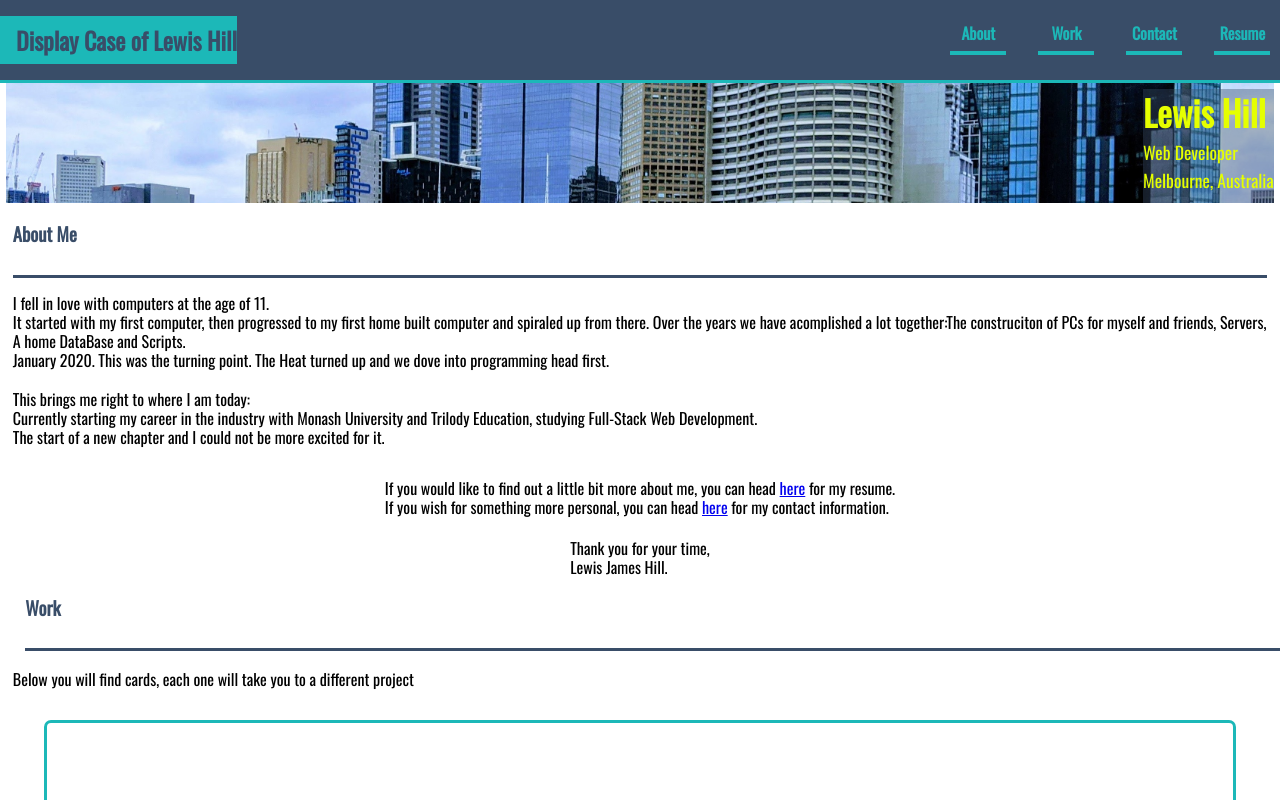
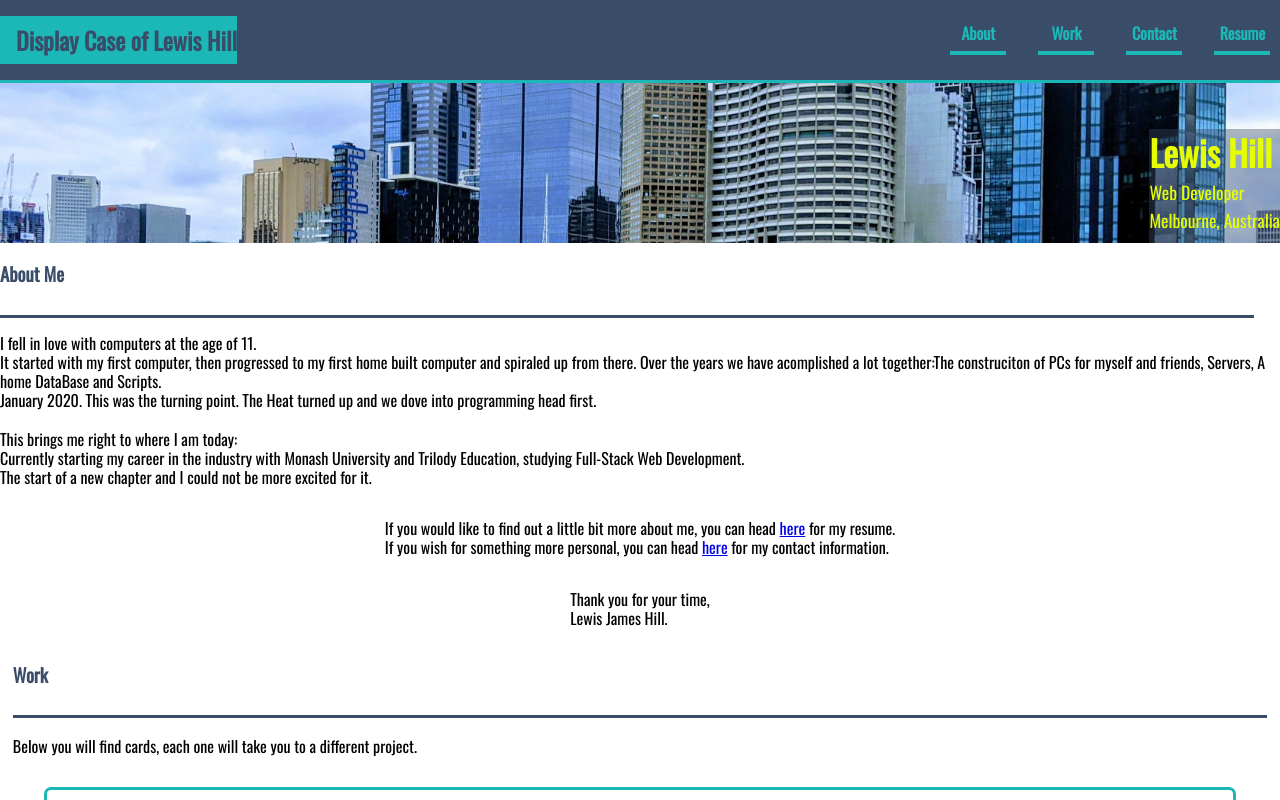
Before and after one commit to lewy192/Project-Display-Case, a plain HTML site: page index.html in a window 1280 px wide. Shown: the top 800 px of the page. Drawn offline with nearby package versions, Linux system fonts and the light colour scheme.

Commit message:
Fixed scroll issue - margin left in section-header casuing issue

```diff
--- a/assets/css/style.css
+++ b/assets/css/style.css
@@ -12,8 +12,7 @@ html{
     line-height: 1.5rem;
     box-sizing: border-box;
     font-family: 'Oswald', sans-serif;
-    width:100vw;
-    overflow-y: scroll;
+
 }
 
 body{
@@ -21,9 +20,6 @@ body{
     padding: 0;
     margin:0;
     box-sizing: border-box;
-    min-height: 100vh;
-    max-width:1500px;
-    min-width: 227px;
 }
 
 main{
@@ -33,7 +29,6 @@ main{
     width:100%;
     justify-content:flex-start;
     /* align-items: center; */
-    flex-wrap: wrap;
     height: fit-content;
 }
 
@@ -54,7 +49,7 @@ main{
 
     /* turns nav-bar class into flexbox container */
     display:flex;
-    /* flex-wrap:wrap; */
+    flex-wrap:wrap;
     justify-content: center;
     align-items: center;
     line-height: 1rem;
@@ -130,14 +125,13 @@ main{
     background-position:center;
     background-repeat: no-repeat;
     background-size: cover;
-    height:15vh;
-    width:99%;
+    height:20vh;
+    width:100%;
     margin: 0 auto;
     display: flex;
     justify-content: flex-end;
 }
 .hero-text{
-    padding-top:-2%;
     /* pushes children down */
     margin-top:auto;
     margin-bottom:0;
@@ -163,18 +157,18 @@ main{
     line-height:1.2;
 }
 .para-1{
-    margin-left:1%;
-    margin-right:1%
+    /* margin-left:1%; */
+    /* margin-right:1% */
 }
 
 .about-sign-off{
-    margin: 5px auto 0 auto;
+    /* margin: 5px auto 0 auto; */
 }
 
 /* styling all section headers */
 .section-header{
     display: inline-block;
-    margin-left:1%;
+    /* padding-left:1%; */
     color:var(--greyBlue)
 }
 .section-header::after{
@@ -312,13 +306,12 @@ main{
         padding-right:0%;
     }
 
-    main{top:10vh}
     body{
         max-width: none;
     }
     /* fixing the header to the top of the viewport, header will be there even on scroll */
 header{
-    position: fixed;
+    position: sticky;
     width:100%;
     top:0;
     z-index:5;
--- a/index.html
+++ b/index.html
@@ -99,7 +99,7 @@
                     <h1>Work</h1>
                 </div>
                 <p>
-                    Below you will find cards, each one will take you to a different project
+                    Below you will find cards, each one will take you to a different project.
                 </p>
                 <!-- work cards will go in here -->
                 <div class = "card-container">
@@ -124,7 +124,7 @@
                             <a href = "#">+61 467 831 884</a>
                         </li>
                         <li>
-                            <a href = "#">Email</a>
+                            <a href = "mailto:lewis.james.hill@outlook.com">lewis.james.hill@outlook.com</a>
                         </li>
                         <li>
                             <a href = "https://github.com/lewy192">Github</a>
```
